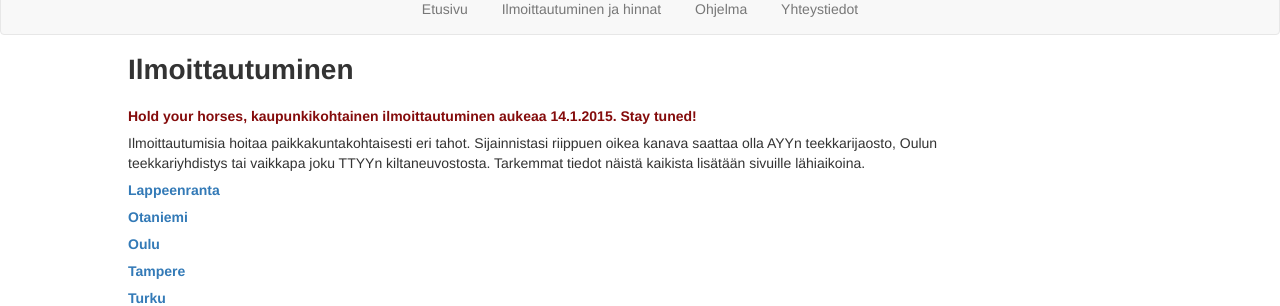
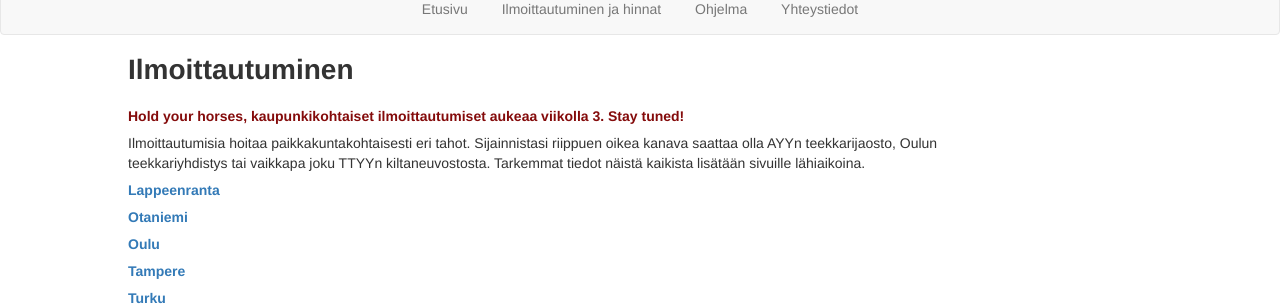
Before and after one commit to kolmeseiska/kolmeseiska.github.io, a Jekyll site: the page built from register/index.html, in a window 1280 px wide. Shown: the part 267-573 px from the top of the page. Built offline with Jekyll 4.4.1, drawn with Linux system fonts in a browser that asks for light colours; nearby versions of some CDN libraries; some web fonts are replaced.

Commit message:
Update index.html

```diff
--- a/register/index.html
+++ b/register/index.html
@@ -6,7 +6,7 @@ title: Ilmoittautuminen
 <h1>Ilmoittautuminen</h1>
 
 <p class="todo">
-  Hold your horses, kaupunkikohtainen ilmoittautuminen aukeaa 14.1.2015. Stay tuned!
+  Hold your horses, kaupunkikohtaiset ilmoittautumiset aukeaa viikolla 3. Stay tuned!
 </p>
 
 <p>
```
